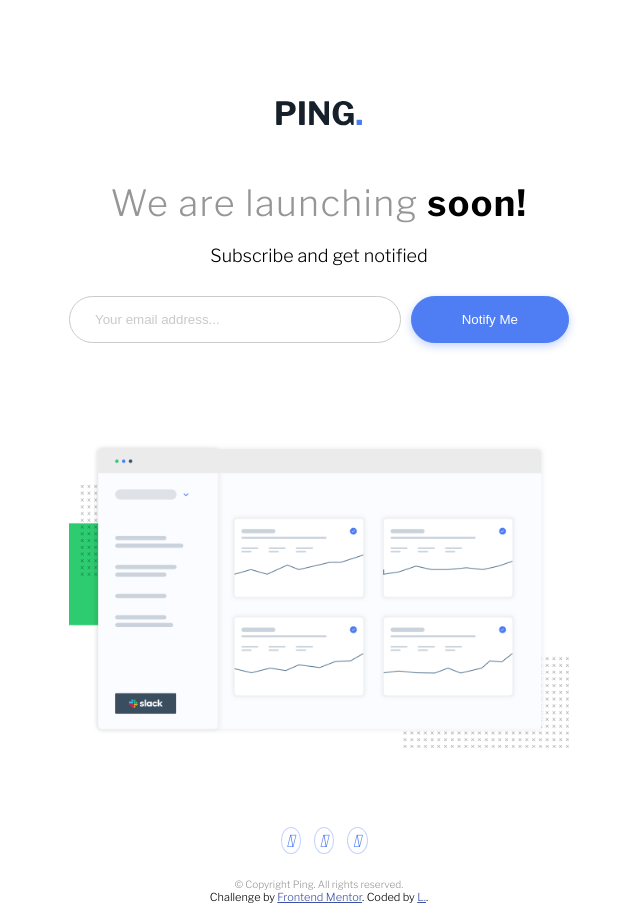
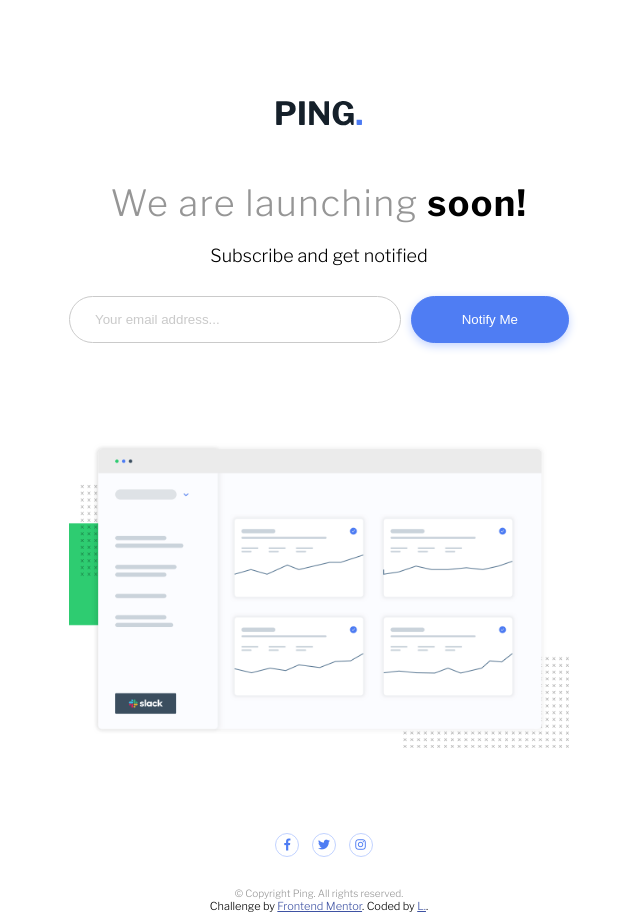
Before and after one commit to seilreven/ping-coming-soon-page, a plain HTML site: page index.html in a window 1280 px wide. Shown: the whole page, without its empty margins (321-961 px from the left). Drawn offline with nearby package versions, Linux system fonts and the light colour scheme.

Commit message:
Update index.html

```diff
--- a/index.html
+++ b/index.html
@@ -16,7 +16,7 @@
 
     <!-- Feel free to remove these styles or customise in your own stylesheet 👍 -->
 <!--     <link rel="stylesheet" href="./all.min.css" /> -->
-    <link rel="stylesheet" href="http://maxcdn.bootstrapcdn.com/font-awesome/4.3.0/css/font-awesome.min.css">
+    <link rel="stylesheet" href="//use.fontawesome.com/releases/v5.0.7/css/all.css">
     <link rel="stylesheet" href="./main.css" />
     <style>
       .attribution {
```
